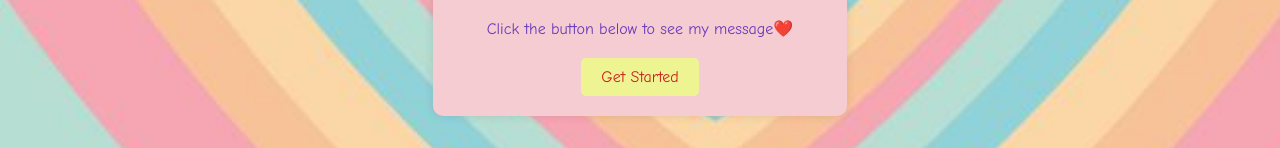
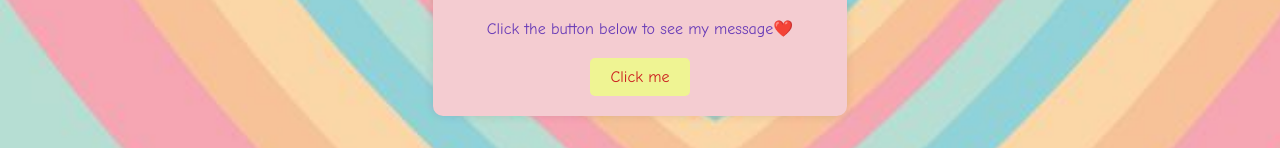
Before and after one commit to daya354/littlemessage, a plain HTML site: page index.html in a window 1280 px wide. Shown: the part 576-724 px from the top of the page. Drawn offline with Linux system fonts and the light colour scheme.

Commit message:
Update index.html

```diff
--- a/index.html
+++ b/index.html
@@ -72,7 +72,7 @@
         <p>Welcome to my mini website hehe</p>
         <img class="cute-image" src="monthsary.jpg" alt="Cute couple">
         <p>Click the button below to see my message<span class="heart">❤️</span></p>
-        <a class="button" href="second.html">Get Started</a>
+        <a class="button" href="second.html">Click me</a>
     </div>
 </body>
 </html>
```
